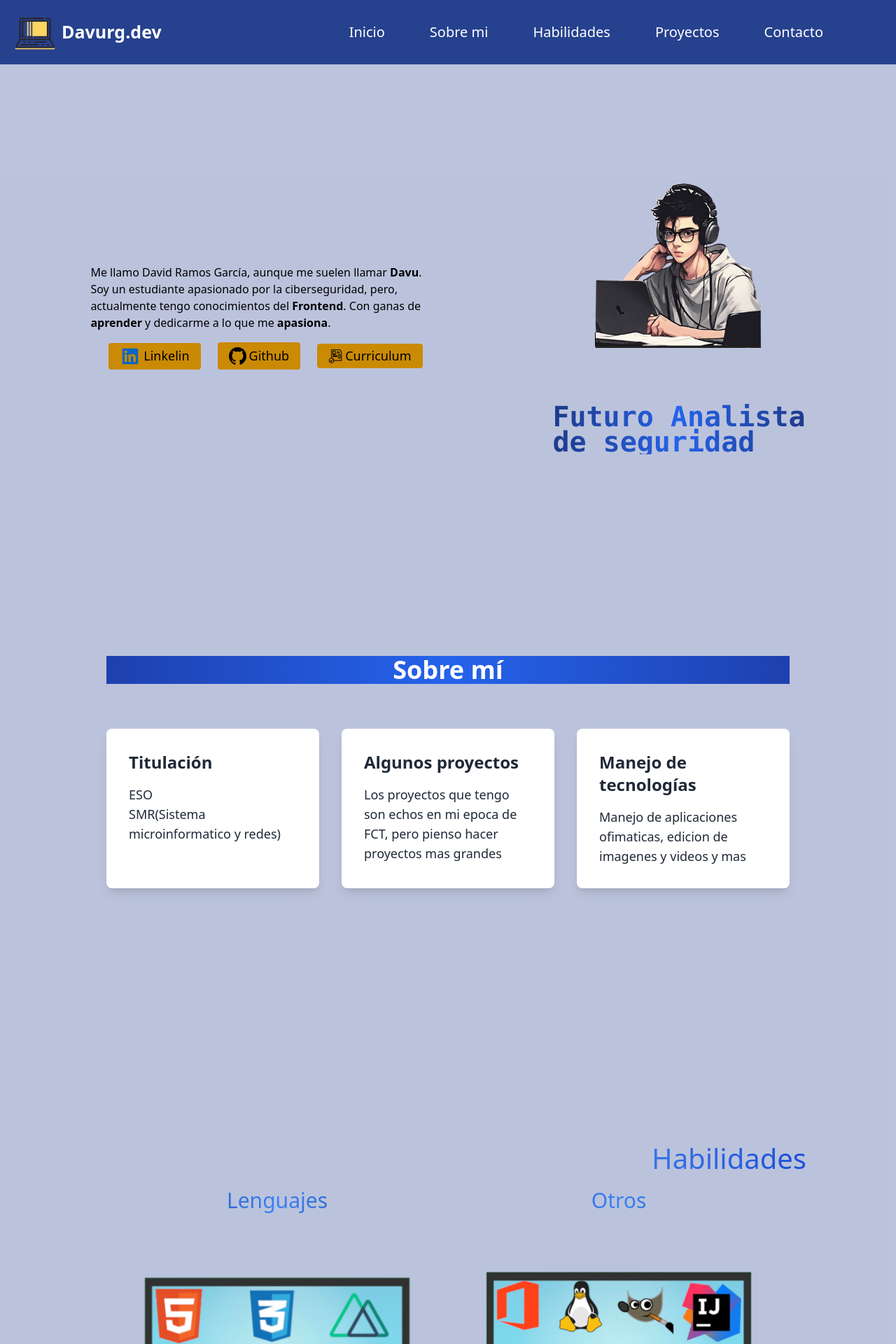
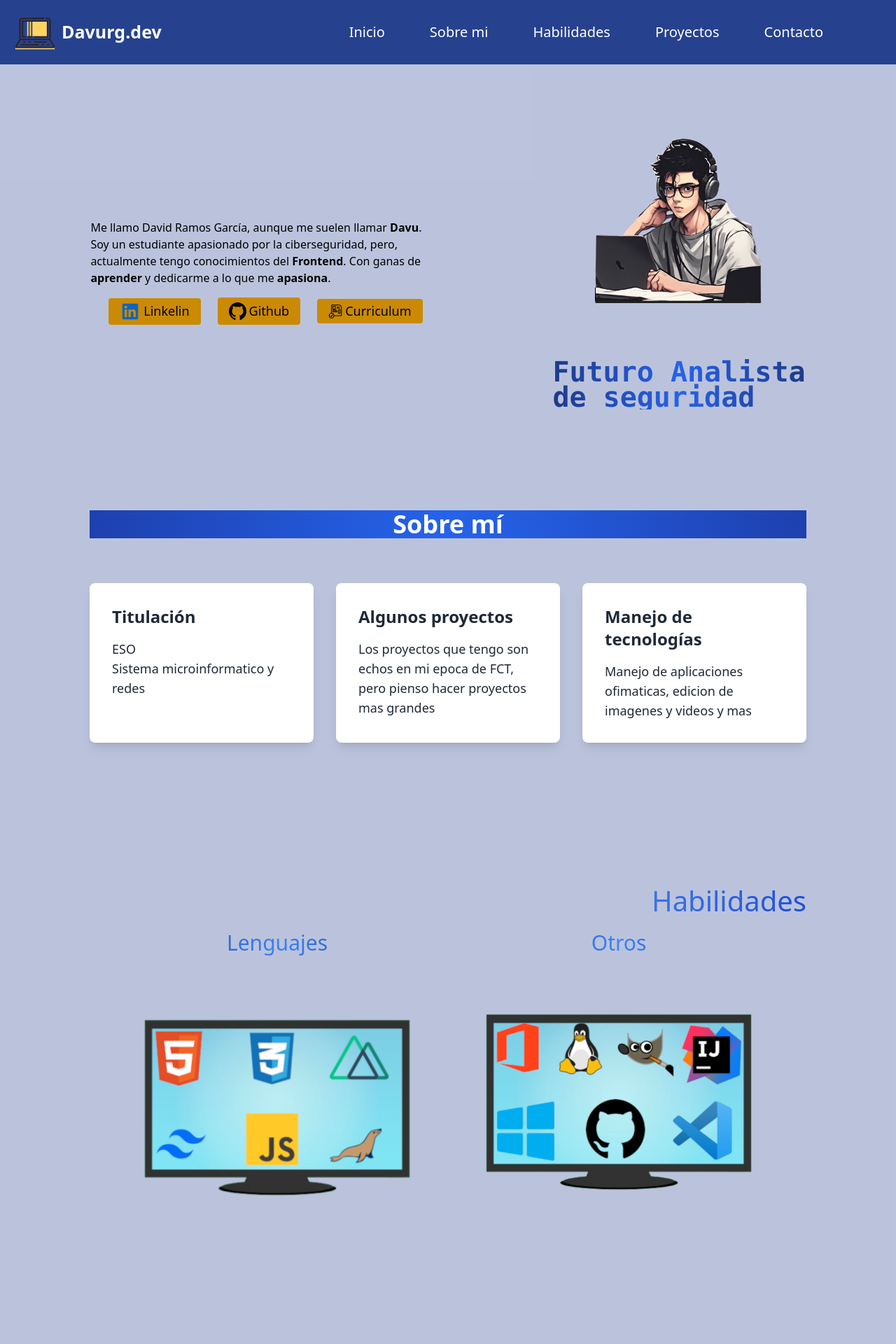
Before and after one commit to 2345david/porfolioDavid, a Nuxt app: page / in a window 1280 px wide. Shown: the top 1920 px of the page at 70% size. Built offline with nearby package versions, Linux system fonts and the light colour scheme.

Commit message:
mas cambios

```diff
--- a/pages/curriculumPage.vue
+++ b/pages/curriculumPage.vue
@@ -38,13 +38,13 @@
         </div>
 
         <div class="flex flex-col pb-8">
-          <h1 class="text-xl p-2">Aptitudes</h1>
+          <h1 class="text-xl font-semibold">Aptitudes</h1>
           <p>
-            Soy un chico con muchas ganas de<br>aprender, ordenador,
+            Soy un chico con muchas ganas de<br>aprender, ordenado,
             cabezota en el<br>sentido de que hasta que no termine lo<br>
-            que empece no paro, putual,se<br>trabajar en equipo, estoy en constante<br>
+            que empecé no paro, puntual,se<br>trabajar en equipo, estoy en constante<br>
             aprendizaje ya que sigo estudiando por<br>cuenta propia, tengo ambición<br>
-            profesional, se manejo de office(excel,<br>word, powerpoint), sobre todo el word<br>
+            profesional, se manejar el office(excel,<br>word, powerpoint), sobre todo el word<br>
             y soy resolverdor de problemas.
           </p>
         </div>
@@ -54,17 +54,13 @@
         </div>
 
         <div>
-          <h1 class="text-xl p-2">Idiomas</h1>
+          <h1 class="text-xl font-semibold">Idiomas</h1>
           <p><b>Español, Valenciano</b><br>Idiomas nativos</p>
           <div class="flex flex-col pt-4">
-            <div class="flex justify-between">
+            <div class="flex gap-8">
               <p class="flex pb-2">Ingles:</p>
               <p>A2</p>
             </div>
-            <div class="w-full md:w-[500px] bg-gray-200 rounded-full h-2.5 dark:bg-gray-700">
-              <div class="bg-blue-600 h-2.5 rounded-full" style="width: 35%"></div>
-            </div>
-            <p class="flex pt-2 pb-4">Basico</p>
           </div>
         </div>
       </div>
@@ -78,7 +74,7 @@
             <p>09/2019 - 06/2022</p>
           </div>
           <div class="flex flex-col gap-2">
-            <p><Strong>La ESO:</strong></p>
+            <p><Strong>Educacion secundaria obligatoria:</strong></p>
             <p>La ESO</p>
           </div>
 
@@ -89,7 +85,8 @@
           </div>
           <div class="flex flex-col gap-2">
             <p><strong>Sistema Microinformatico y redes:</strong></p>
-            <p>Curso de grado medio</p>
+            <p>Ciclo formativo de grado medio</p>
+            <p><strong>Carnet de manipulador de alimentos</strong></p>
           </div>
 
         </div>
@@ -102,11 +99,9 @@
           <h1 class="text-xl">Historial Laboral</h1>
 
           <div class="flex flex-col gap-2">
-            <p><strong>Dependiente</strong></p>
-            <p>El tentempie</p>
+            <p><strong>Dependiente - El tentempie</strong></p>
             <p>
               Reponedor de productos ademas de atención al cliente<br>
-              Tengo el carnet de manipulador de alimentos.
             </p>
           </div>
           <div class="flex flex-col gap-2">
--- a/pages/index.vue
+++ b/pages/index.vue
@@ -7,9 +7,10 @@
       text4="Proyectos"
       text5="Contacto"
   />
-  <div class="pt-20 px-6 md:px-32 bg-blue-900 bg-opacity-30">
+
+  <div id="inicio" class="pt-20 px-6 md:px-32 bg-blue-900 bg-opacity-30">
     <section class="opacity-0 translate-y-20 transition-all duration-1000">
-      <div id="inicio" class="flex flex-col lg:flex-row gap-10 lg:gap-40 pt-44 justify-center items-center">
+      <div  class="flex flex-col-reverse lg:flex-row gap-10 lg:gap-40 h-full pt-28 justify-center items-center">
         <div class="flex flex-col w-full lg:w-[500px] gap-4 justify-center">
           <p>
             Me llamo David Ramos García, aunque me suelen llamar <b>Davu</b>. Soy un estudiante
@@ -31,14 +32,14 @@
     </section>
 
     <section id="sobre-mi" class="opacity-0 translate-y-20 transition-all duration-1000">
-      <div class="container mx-auto py-20 px-6 pt-72">
+      <div class="container h-full pt-36 ">
         <div class="text-center pb-16">
           <h2 class="text-4xl text-white font-bold text-gradient bg-gradient-to-r from-blue-800 via-blue-600 to-blue-800">Sobre mí</h2>
         </div>
         <div class="grid grid-cols-1 md:grid-cols-3 gap-8">
           <div class="bg-white text-gray-800 shadow-lg rounded-lg p-8 transform hover:-translate-y-2 transition-transform">
             <h3 class="text-2xl font-semibold pb-4">Titulación</h3>
-            <p class="text-lg">ESO <br> SMR(Sistema microinformatico y redes)</p>
+            <p class="text-lg">ESO <br> Sistema microinformatico y redes</p>
           </div>
           <div class="bg-white text-gray-800 shadow-lg rounded-lg p-8 transform hover:-translate-y-2 transition-transform">
             <h3 class="text-2xl font-semibold pb-4">Algunos proyectos</h3>
@@ -53,7 +54,7 @@
     </section>
 
     <section class="opacity-0 translate-y-20 transition-all duration-1000">
-      <div class="flex flex-col pt-20">
+      <div class="flex flex-col h-full">
         <p id="habilidades" class="flex justify-end text-2xl md:text-3xl lg:text-[40px] pt-52 bg-clip-text text-transparent bg-gradient-to-r from-blue-700 via-blue-400 to-blue-700">Habilidades</p>
         <div class="grid grid-cols-1 md:grid-cols-2 p-6">
           <div class="flex flex-col gap-2">
@@ -73,7 +74,7 @@
     </section>
 
     <section class="opacity-0 translate-y-20 transition-all duration-1000">
-      <div id="proyectos" class="flex flex-col pt-40">
+      <div id="proyectos" class="flex flex-col h-full pt-36">
         <p class="flex text-2xl md:text-3xl lg:text-[40px] bg-clip-text text-transparent bg-gradient-to-r from-blue-900 via-blue-500 to-blue-900">Proyectos</p>
         <p>Tengo unos cuantos proyectos pero son cosas algo sencillitas pero algo es algo, <b>pienso seguir avanzando</b></p>
       </div>
@@ -121,8 +122,8 @@
       </div>
     </section>
 
-    <section class="opacity-0 translate-y-20 transition-all duration-1000">
-      <div id="contactos" class="flex flex-col pt-52">
+    <section id="contactos" class="opacity-0 translate-y-20 transition-all duration-1000">
+      <div  class="flex flex-col h-full pt-36">
         <p class="flex text-2xl bg-clip-text text-transparent bg-gradient-to-r from-blue-900 via-blue-500 to-blue-900">Contactame</p>
         <div>
           <formulary />
```
